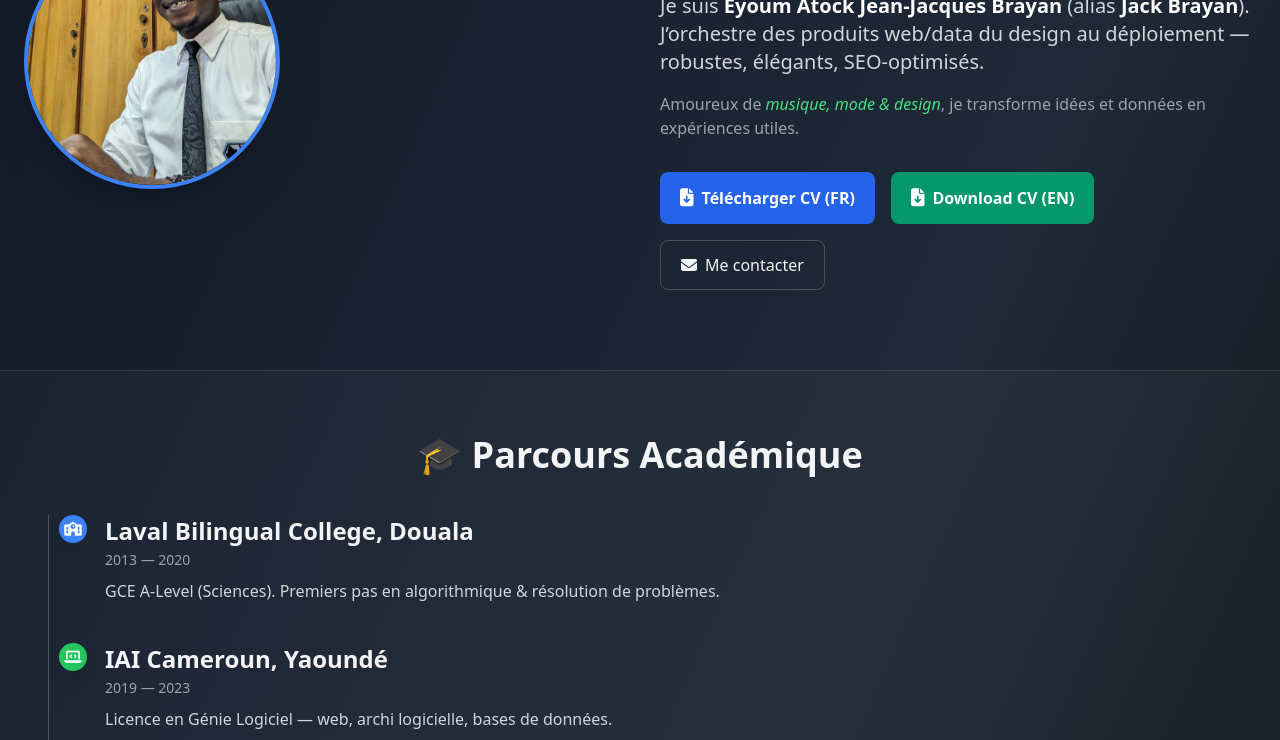
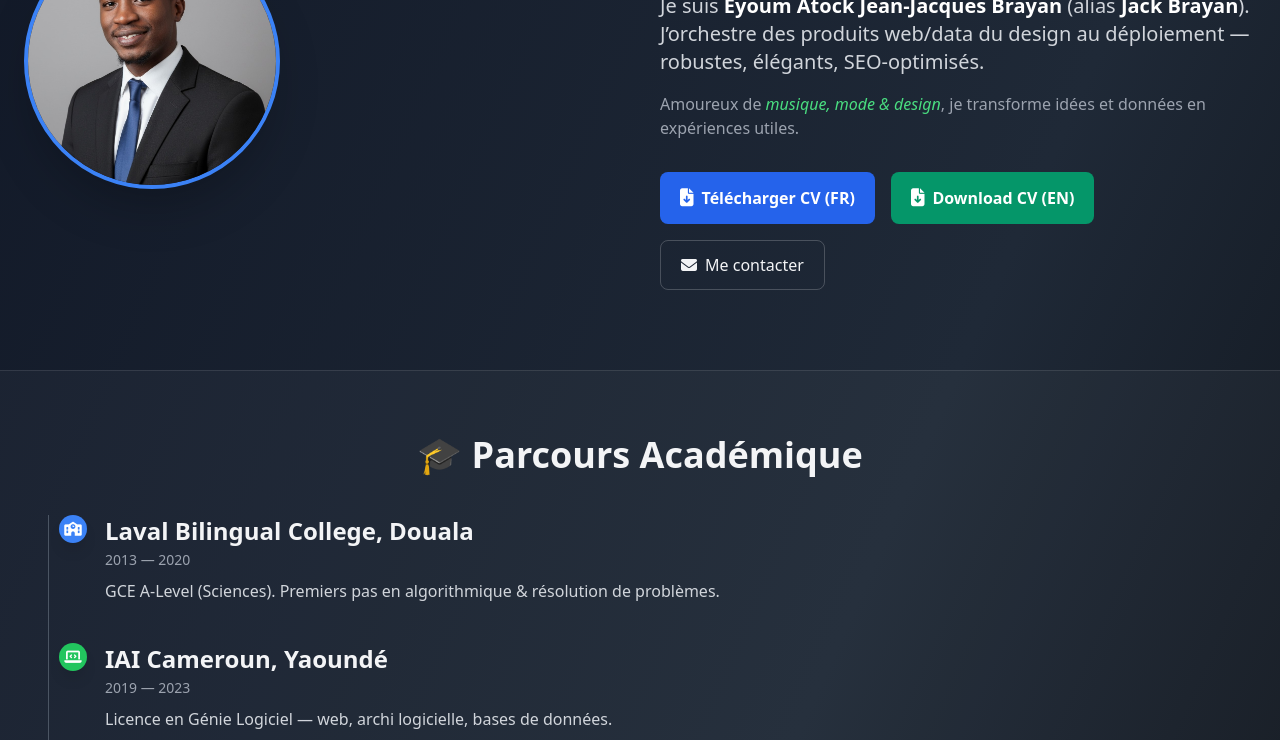
Before and after one commit to jackbrayan17/Portfolio, a plain HTML site: page index.html in a window 1280 px wide. Shown: the part 360-1100 px from the top of the page. Drawn offline with nearby package versions, Linux system fonts and the light colour scheme.

Commit message:
update profile image

```diff
--- a/index.html
+++ b/index.html
@@ -123,7 +123,7 @@
     <!-- Hero / About -->
     <section id="about" class="max-w-7xl mx-auto px-4 md:px-6 py-20">
       <div class="grid md:grid-cols-2 gap-10 items-center">
-        <img src="jb.jpg" alt="Portrait de Jack Brayan" loading="lazy"
+        <img src="jb.png" alt="Portrait de Jack Brayan" loading="lazy"
              class="w-56 h-56 md:w-64 md:h-64 object-cover rounded-full shadow-2xl border-4 border-blue-500 mx-auto md:mx-0 will-change-transform hover:scale-105 transition-transform duration-500" data-aos="zoom-in"/>
 
         <div>
```
